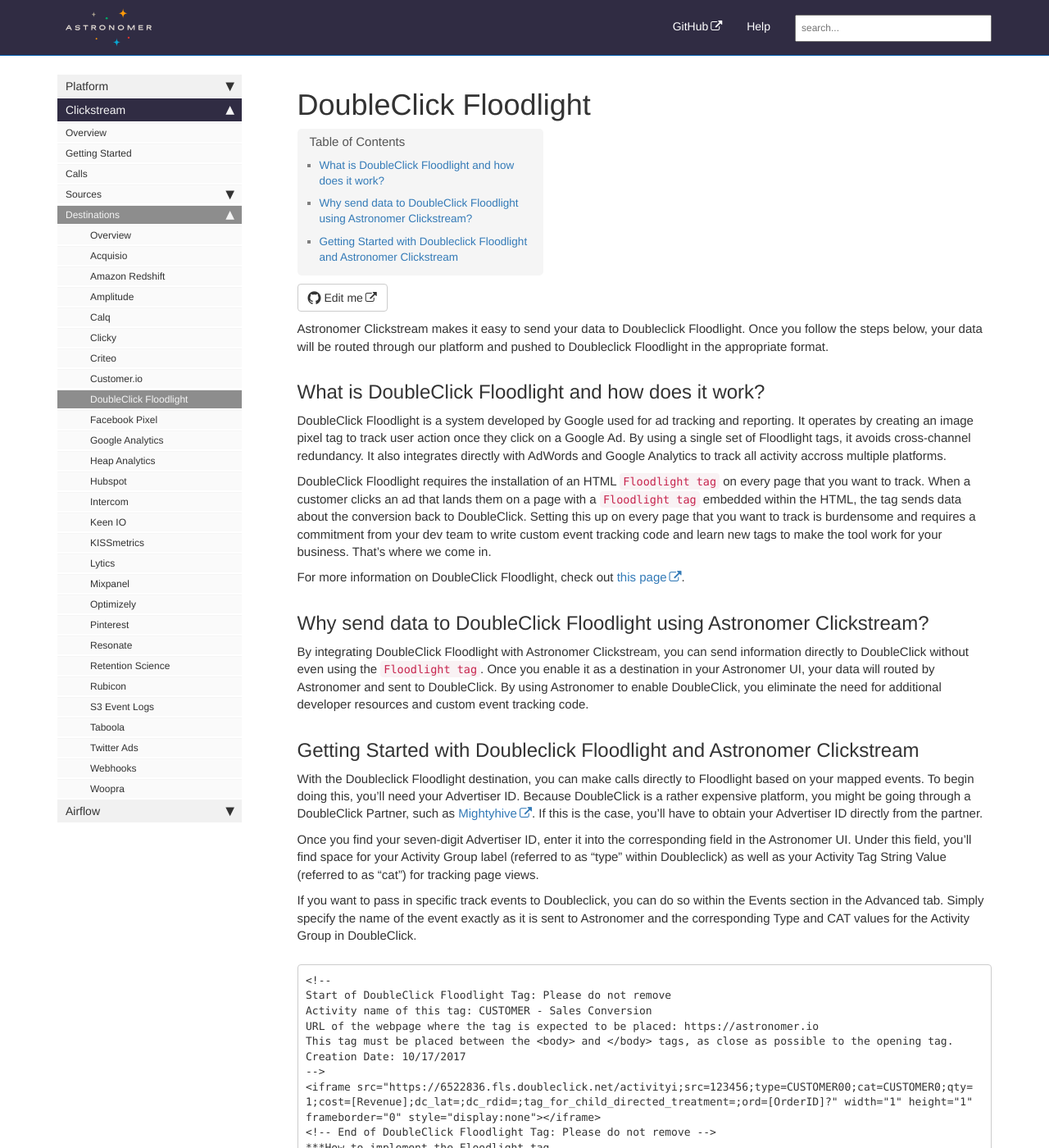
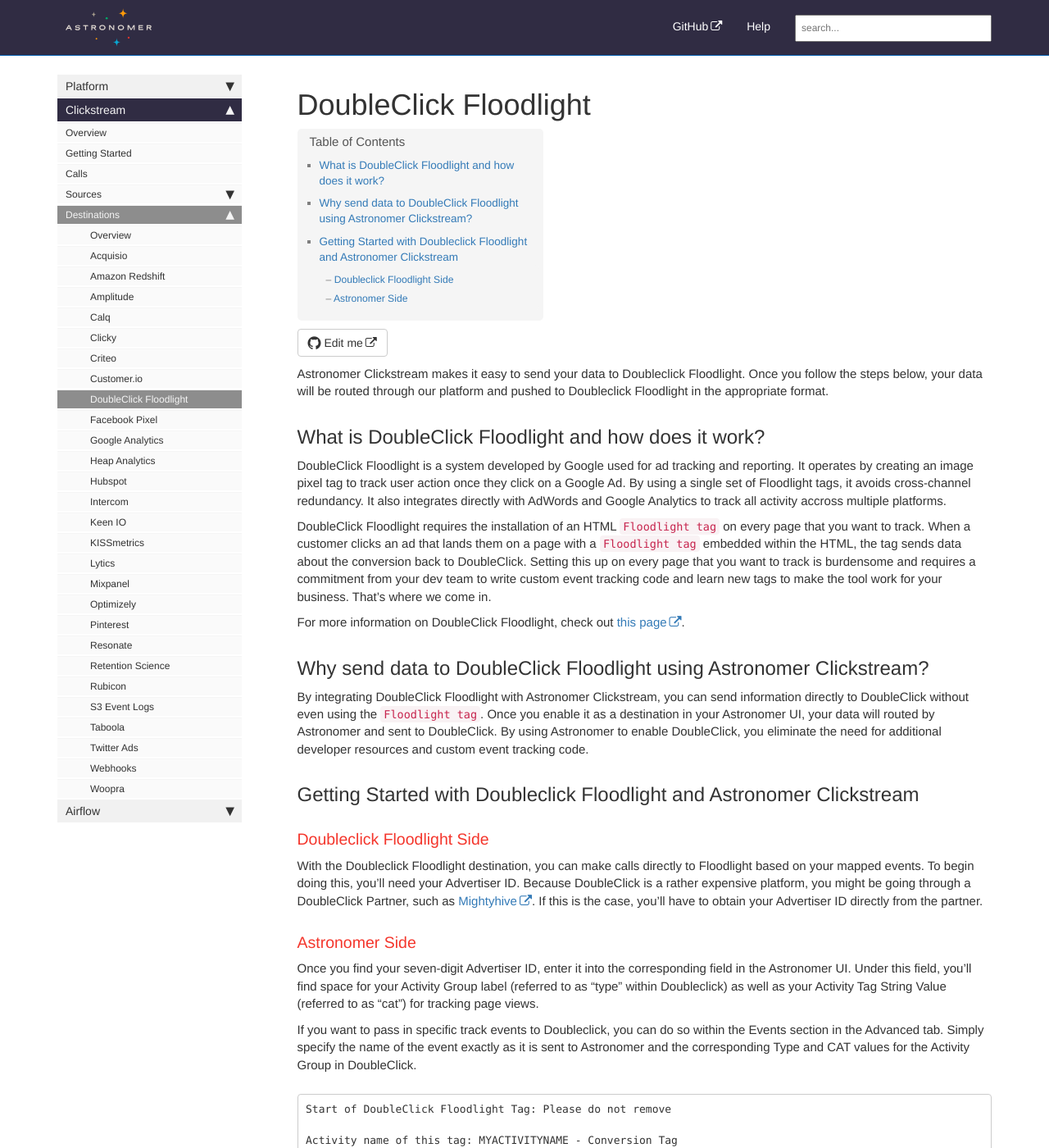
Before and after one commit to petedejoy/documentation, a Jekyll site: the page built from v2/clickstream/destinations/doubleclick-floodlight.md, in a window 1280 px wide and 1400 px high. Shown: the whole window at 82% size. Built offline with Jekyll 4.4.1, drawn with Linux system fonts in a browser that asks for light colours; nearby versions of some CDN libraries; comment, search, counter and statistics services are not loaded; some of the changed text lies outside the part shown.

````diff
--- a/v2/clickstream/destinations/doubleclick-floodlight.md
+++ b/v2/clickstream/destinations/doubleclick-floodlight.md
@@ -20,25 +20,38 @@ By integrating DoubleClick Floodlight with Astronomer Clickstream, you can send
 
 ## Getting Started with Doubleclick Floodlight and Astronomer Clickstream
 
+### Doubleclick Floodlight Side
+
 With the Doubleclick Floodlight destination, you can make calls directly to Floodlight based on your mapped events. To begin doing this, you'll need your Advertiser ID. Because DoubleClick is a rather expensive platform, you might be going through a DoubleClick Partner, such as [Mightyhive](http://mightyhive.com). If this is the case, you'll have to obtain your Advertiser ID directly from the partner.
+
+### Astronomer Side
 
 Once you find your seven-digit Advertiser ID, enter it into the corresponding field in the Astronomer UI. Under this field, you'll find space for your Activity Group label (referred to as "type" within Doubleclick) as well as your Activity Tag String Value (referred to as "cat") for tracking page views.
 
 If you want to pass in specific track events to Doubleclick, you can do so within the Events section in the Advanced tab. Simply specify the name of the event exactly as it is sent to Astronomer and the corresponding Type and CAT values for the Activity Group in DoubleClick.
 
 ```
-<!--
 Start of DoubleClick Floodlight Tag: Please do not remove
-Activity name of this tag: CUSTOMER - Sales Conversion
-URL of the webpage where the tag is expected to be placed: https://astronomer.io
+
+Activity name of this tag: MYACTIVITYNAME - Conversion Tag
+
+URL of the webpage where the tag is expected to be placed: https://www.myurl.com/
+
 This tag must be placed between the <body> and </body> tags, as close as possible to the opening tag.
-Creation Date: 10/17/2017
+
+Creation Date: 02/08/2017
+
 -->
-<iframe src="https://6522836.fls.doubleclick.net/activityi;src=123456;type=CUSTOMER00;cat=CUSTOMER0;qty=1;cost=[Revenue];dc_lat=;dc_rdid=;tag_for_child_directed_treatment=;ord=[OrderID]?" width="1" height="1" frameborder="0" style="display:none"></iframe>
+
+<iframe src="https://1234567.fls.doubleclick.net/activityi;src=1234567;type=myurl00;cat=myurl0;qty=1;cost=[Revenue];dc_lat=;dc_rdid=;tag_for_child_directed_treatment=;ord=[OrderID]?" width="1" height="1" frameborder="0" style="display:none"></iframe>
+
 <!-- End of DoubleClick Floodlight Tag: Please do not remove -->
+
 ***How to implement the Floodlight tag
+
 Insert the Floodlight tags between the <body> and </body> tags, as close to the top of the page as possible.
-analytics.track(“sales_conversion”)
+
+Add Comment Collapse
 ```
 
 Custom properties can be added to the events sent to Doubleclick by specifying the specific property and mapping to the corresponding property label in Doubleclick (e.g. u1, u2, etc.)
````
Also changed, not shown: v2/clickstream/destinations/facebook-pixel.md (+8 -4 lines).
